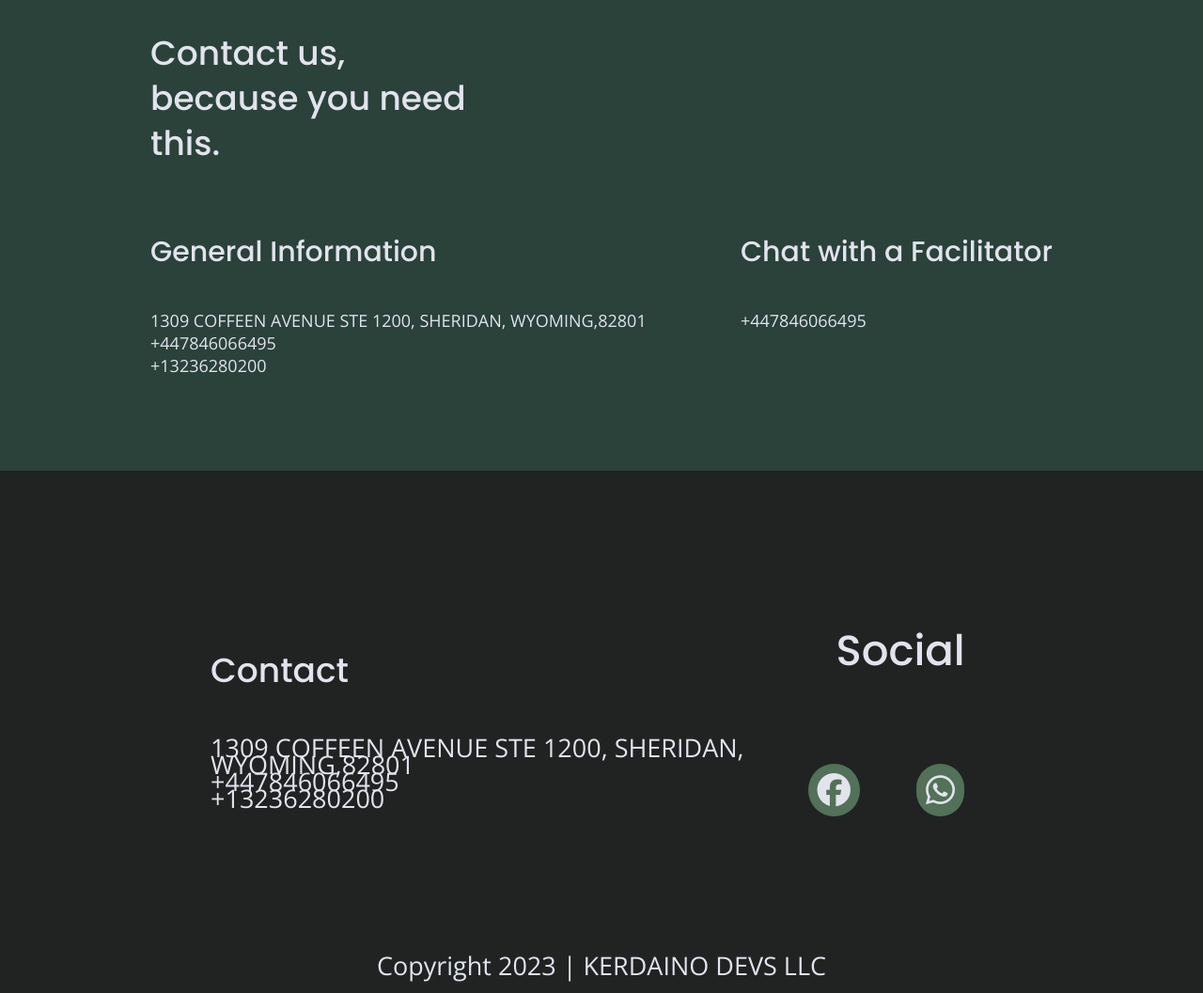
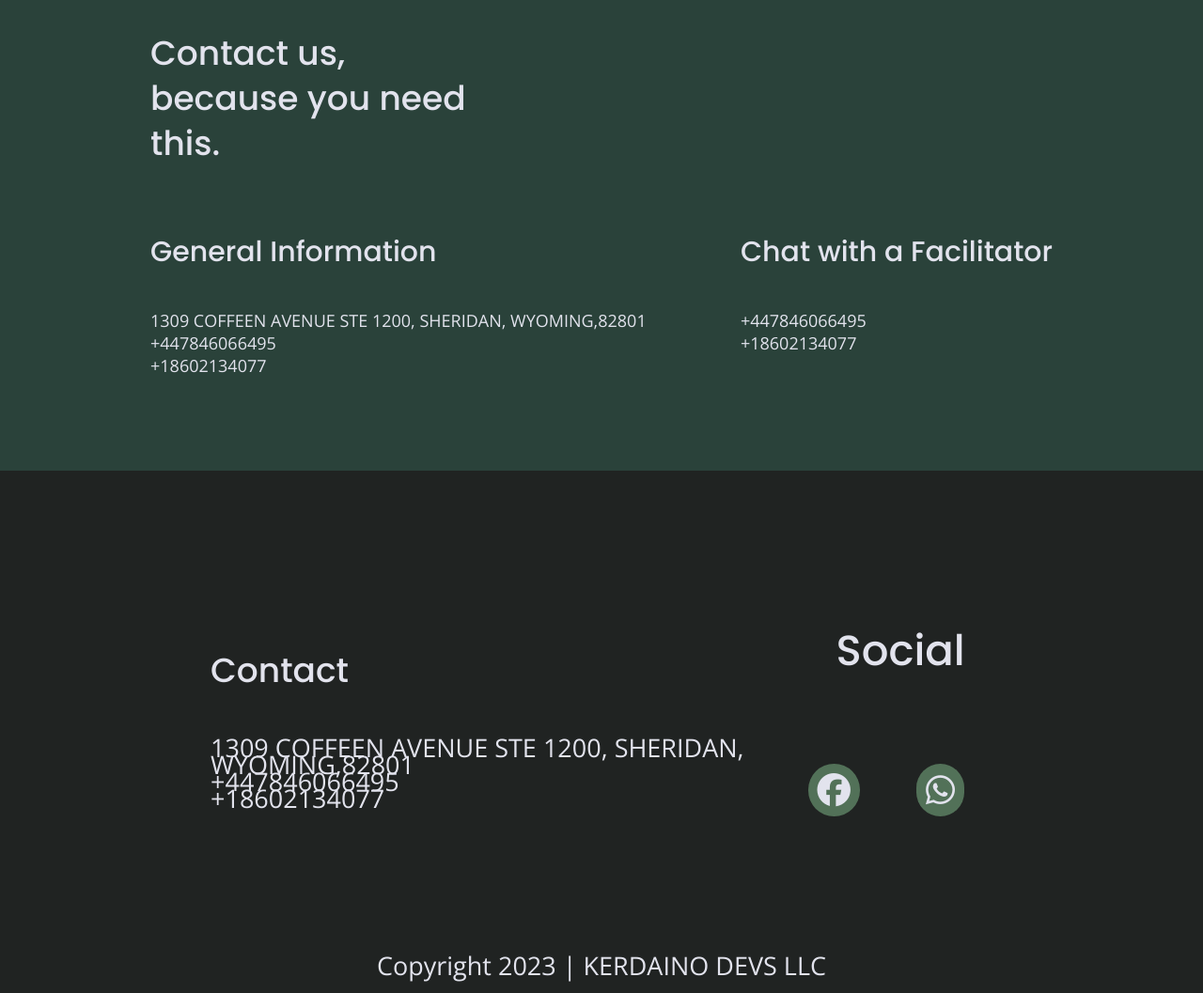
Before and after one commit to kerdaino/fidmah-landing-page, a website: page about/index.html in a window 1280 px wide. Shown: the part 1665-2722 px from the top of the page at 94% size. Drawn offline with nearby package versions, Linux system fonts and the light colour scheme.

Commit message:
wolfy-first-commit

```diff
--- a/about/index.html
+++ b/about/index.html
@@ -90,7 +90,7 @@
               <p>
                 1309 COFFEEN AVENUE STE 1200, SHERIDAN, WYOMING,82801<br>
                 +447846066495<br>
-                +13236280200
+                +18602134077
               </p>
             </address>
           </div>
@@ -98,7 +98,8 @@
             <h4>Chat with a Facilitator</h4>
             <address>
               <p>
-                +447846066495
+                +447846066495<br>
+                +18602134077
               </p>
             </address>
           </div>
@@ -119,8 +120,9 @@
           <address>
             <p>
               1309 COFFEEN AVENUE STE 1200, SHERIDAN, WYOMING,82801<br>
-              +447846066495<br>
-              +13236280200
+              +447846066495</p>
+            <p>
+              +18602134077
             </p>
           </address>
         </div>
@@ -128,11 +130,11 @@
           <h4>Social</h4>
           <div class="social-icons">
             <p>
-              <a href="https://www.facebook.com/profile.php?id=100091956253545" target="_blank"><i
+              <a href="https://www.facebook.com/profile.php?id=100093085153000" target="_blank"><i
                   class="fa-brands fa-facebook"></i></a>
             </p>
             <p>
-              <a href="https://wa.link/9j98mt" target="_blank"><i class="fa-brands fa-whatsapp"></i></a>
+              <a href="https://wa.link/rtovhx" target="_blank"><i class="fa-brands fa-whatsapp"></i></a>
             </p>
           </div>
         </div>
```
Also changed, not shown: index.html (+5 -4 lines).
